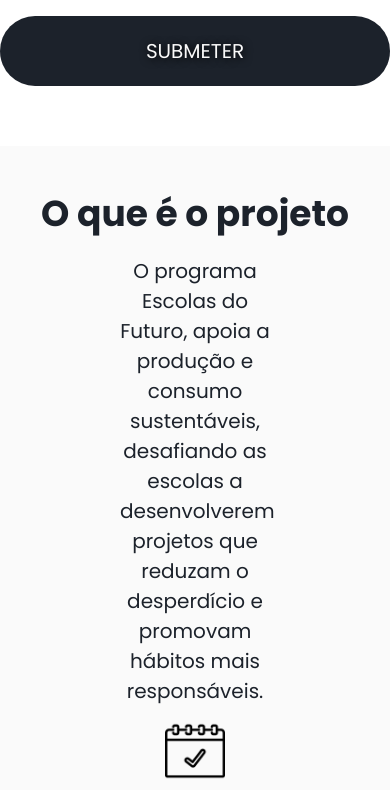
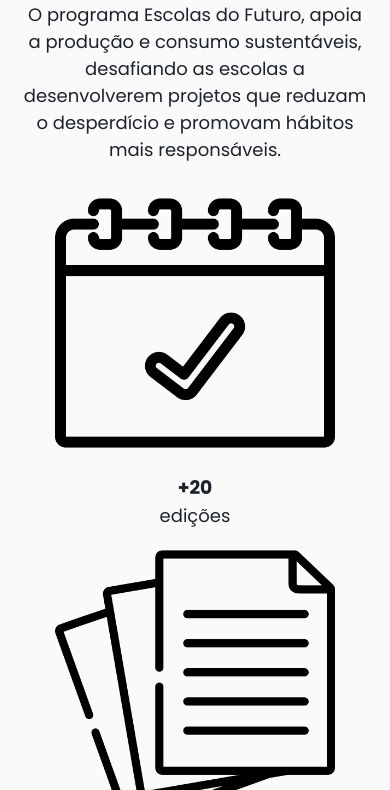
Before and after one commit to msspdias-gh/MartaDias, a plain HTML site: page index.html in a window 390 px wide. Shown: the part 704-1494 px from the top of the page. Drawn offline with Linux system fonts and the light colour scheme.

Commit message:
Add files via upload

```diff
--- a/css/style.css
+++ b/css/style.css
@@ -176,7 +176,54 @@ footer{
 }
 
 @media (max-width: 480px) {
-  .top-site,.hero a, .inf a, .btn, .dados, .escolas, .partes{
+  .top-site,.menu a, .hero a, .inf a, .btn, .dados, .escolas, .partes{
     display: block;
   }
+  h1 {
+  font-size: 60px;
+  }
+  .hero a, .inf a, .btn {
+    font-size: 18px;
+    margin-top: 40px;
+  }
+  .inf h2 {
+  font-size: 32px;
+  }
+  .inf p {
+    font-size: 18px;
+    margin: 0 auto 20px auto;
+    max-width: 700px;
+  }
+
+
+
+  .dados, .escolas, .partes {
+    display: block;
+    width: 100%;
+  }
+
+  .item, .escola, .parte {
+    display: block;
+    width: 100%;
+    margin: 20px auto;
+    text-align: center;
+  }
+
+  .item img, .escola img {
+    width: 80%;
+    max-width: 400px;
+    height: auto;
+    margin: 10px auto;
+    display: block;
+  }
+
+  .item header {
+    margin-top: 5px;
+    color: #1C222B;
+    margin-bottom: 20px;
+  }
+
+  .item p {
+    font-size: 18px;
+  }
 }
```
